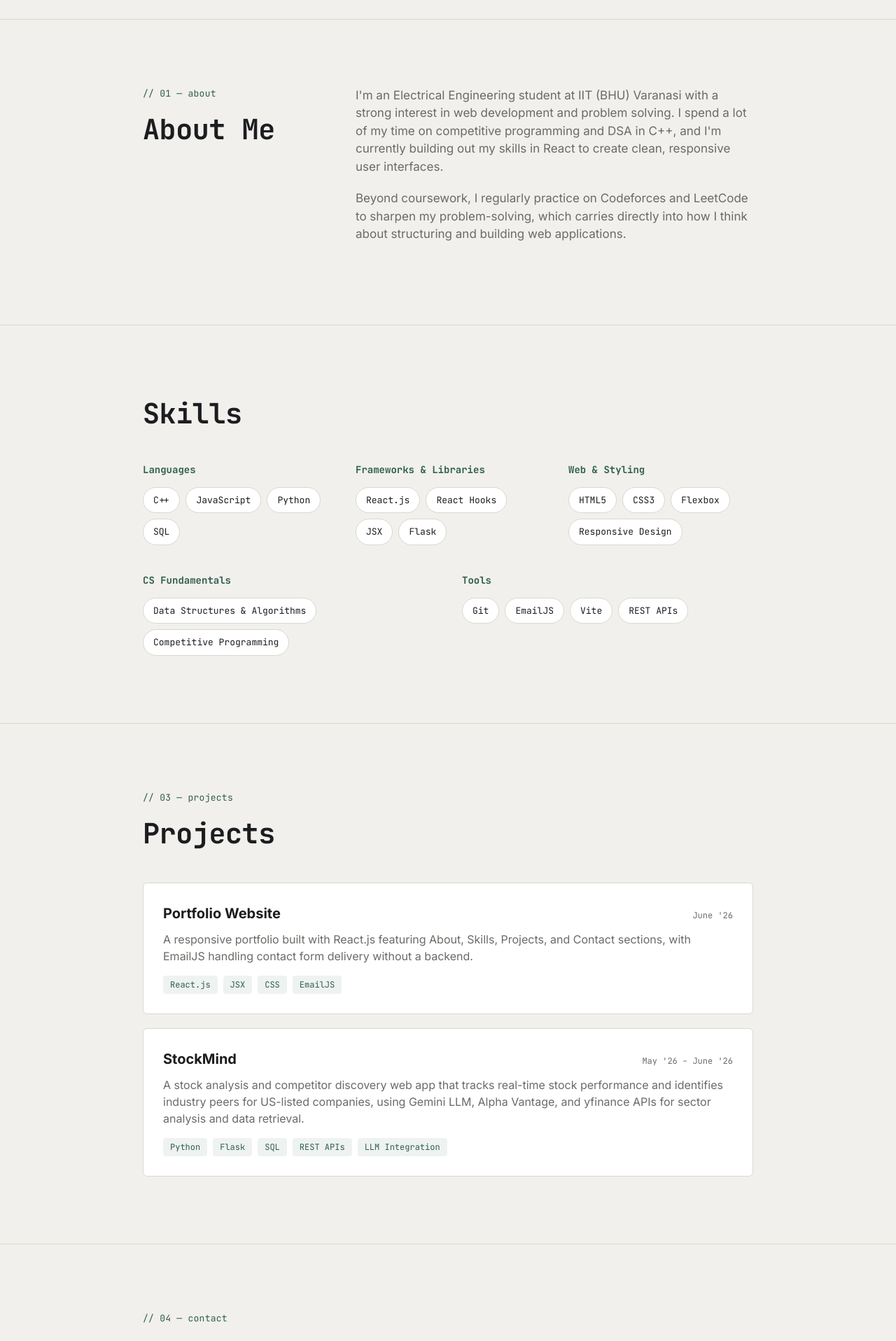
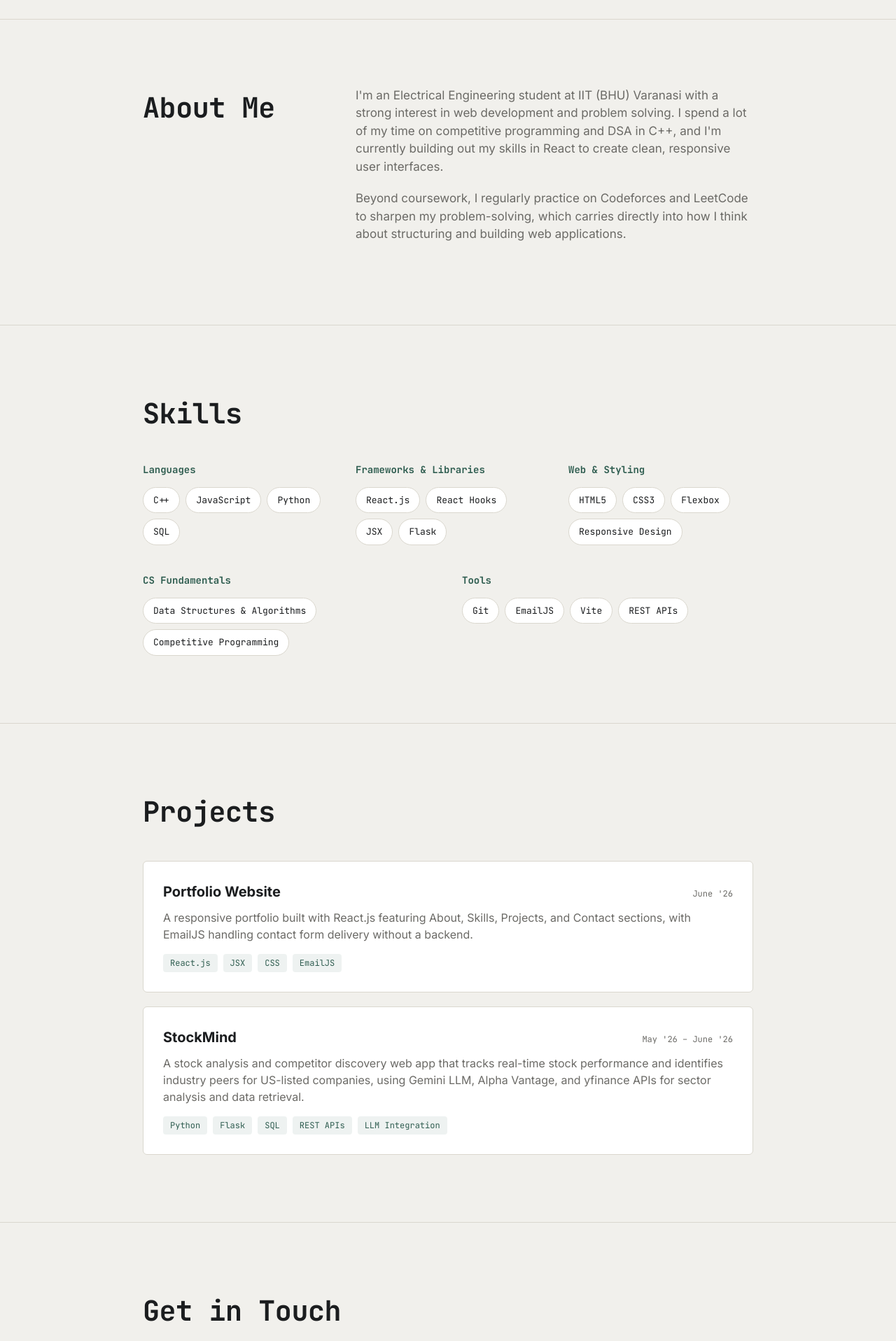
Before and after one commit to aishwaryasingh220607-maker/portfolio-react, a React (Vite) app: page / in a window 1280 px wide. Shown: the part 440-2356 px from the top of the page at 70% size. Built offline with nearby package versions, Linux system fonts and the light colour scheme.

Commit message:
Updated portfolio features

```diff
--- a/src/components/About.jsx
+++ b/src/components/About.jsx
@@ -3,7 +3,7 @@ export default function About() {
     <section id="about">
       <div className="wrap about-grid">
         <div>
-          <p className="section-label">// 01 — about</p>
+          {/*<p className="section-label">// 01 — about</p>*/}
           <h2 className="section-title">About Me</h2>
         </div>
         <div className="about-body">
--- a/src/components/Contact.jsx
+++ b/src/components/Contact.jsx
@@ -40,7 +40,7 @@ export default function Contact() {
   return (
     <section id="contact">
       <div className="wrap">
-        <p className="section-label">// 04 — contact</p>
+        {/*<p className="section-label">// 04 — contact</p>*/}
         <h2 className="section-title">Get in Touch</h2>
 
         <form onSubmit={handleSubmit} className="contact-form">
--- a/src/components/Projects.jsx
+++ b/src/components/Projects.jsx
@@ -21,7 +21,7 @@ export default function Projects() {
   return (
     <section id="projects">
       <div className="wrap">
-        <p className="section-label">// 03 — projects</p>
+        {/*<p className="section-label">// 03 — projects</p>*/}
         <h2 className="section-title">Projects</h2>
 
         <div className="project-list">
```
